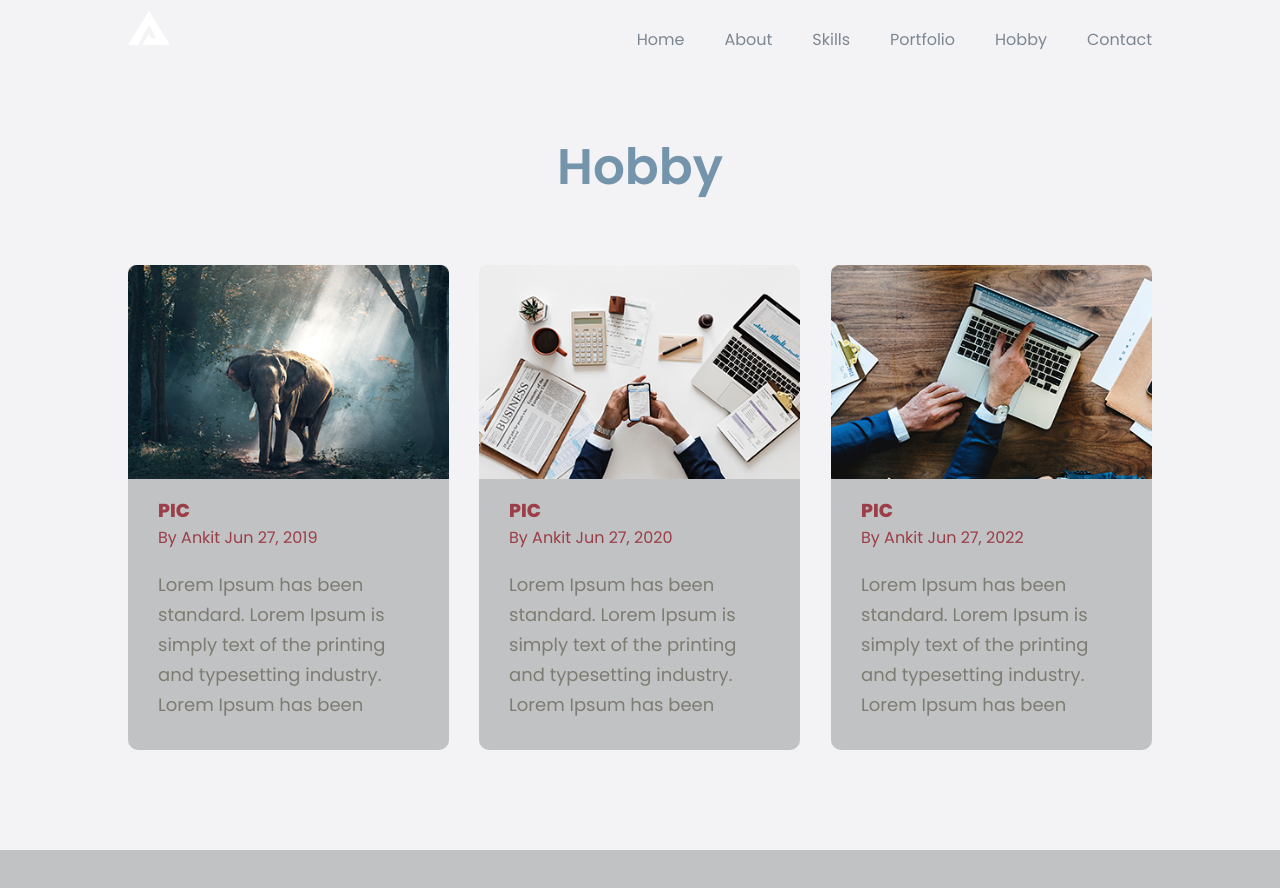
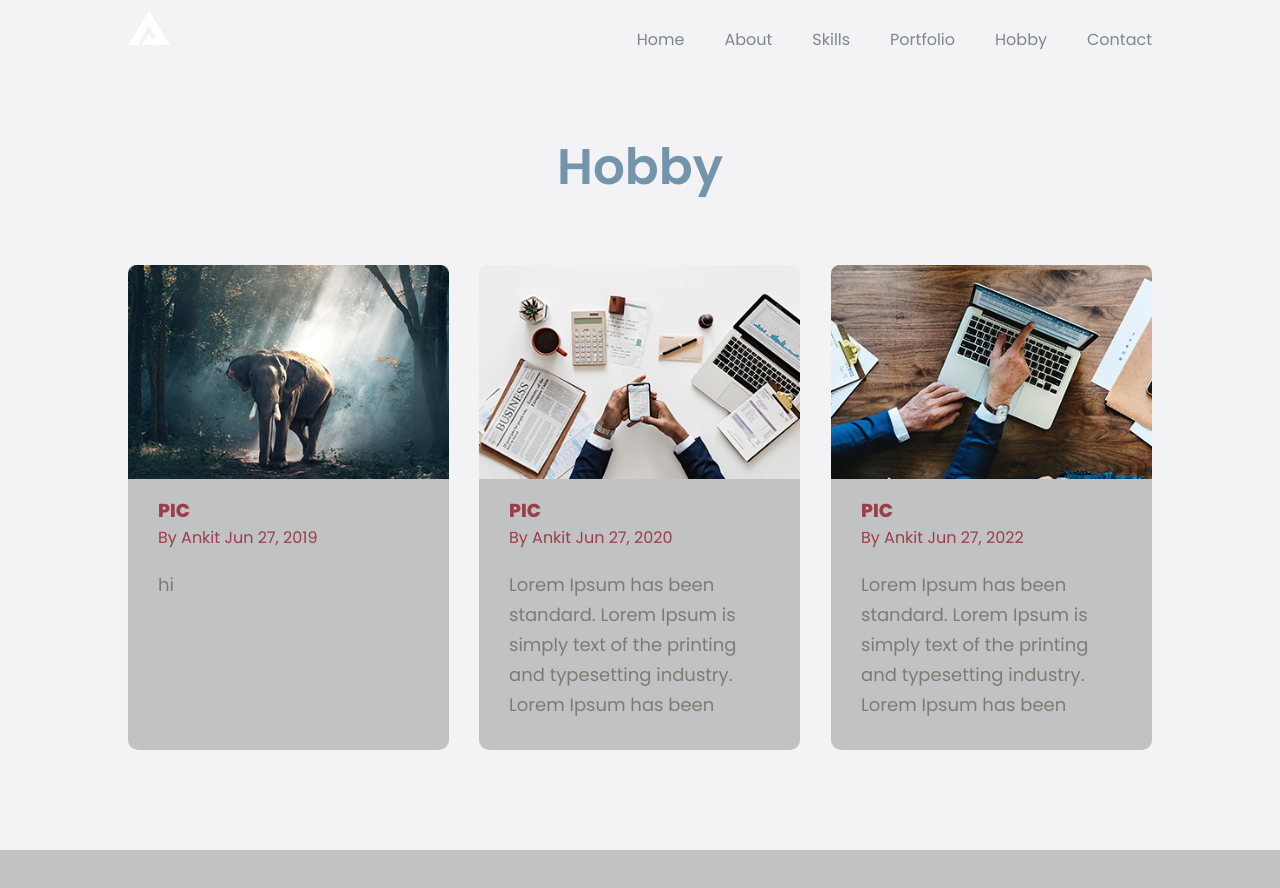
Before and after one commit to ankacharya/portfolio, a React (Create React App) app: page /blog in a window 1280 px wide. Shown: the top 888 px of the page. Built offline with nearby package versions, Linux system fonts and the light colour scheme.

Commit message:
update hobby desc

```diff
--- a/src/components/data/dummydata.js
+++ b/src/components/data/dummydata.js
@@ -135,7 +135,7 @@ export const blog = [
     title: "PIC",
     date: "Jun 27, 2019",
     author: "Ankit",
-    desc: "Lorem Ipsum has been standard. Lorem Ipsum is simply text of the printing and typesetting industry. Lorem Ipsum has been",
+    desc: " hi",
     cover: "./images/blog/b1.png",
   },
   {
```
